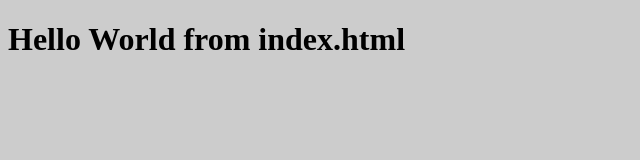
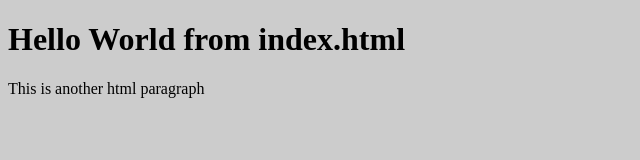
Before and after one commit to DanPresa/git_test, a plain HTML site: page index.html in a window 1280 px wide. Shown: the whole page, without its empty margins (0-640 px from the left). Drawn offline with Linux system fonts and the light colour scheme.

Commit message:
Update index.html

```diff
--- a/index.html
+++ b/index.html
@@ -9,5 +9,6 @@
 	</head>
 	<body>
 		<h1>Hello World from index.html</h1>
+		<p>This is another html paragraph</p>
 	</body>
 </html>
```
